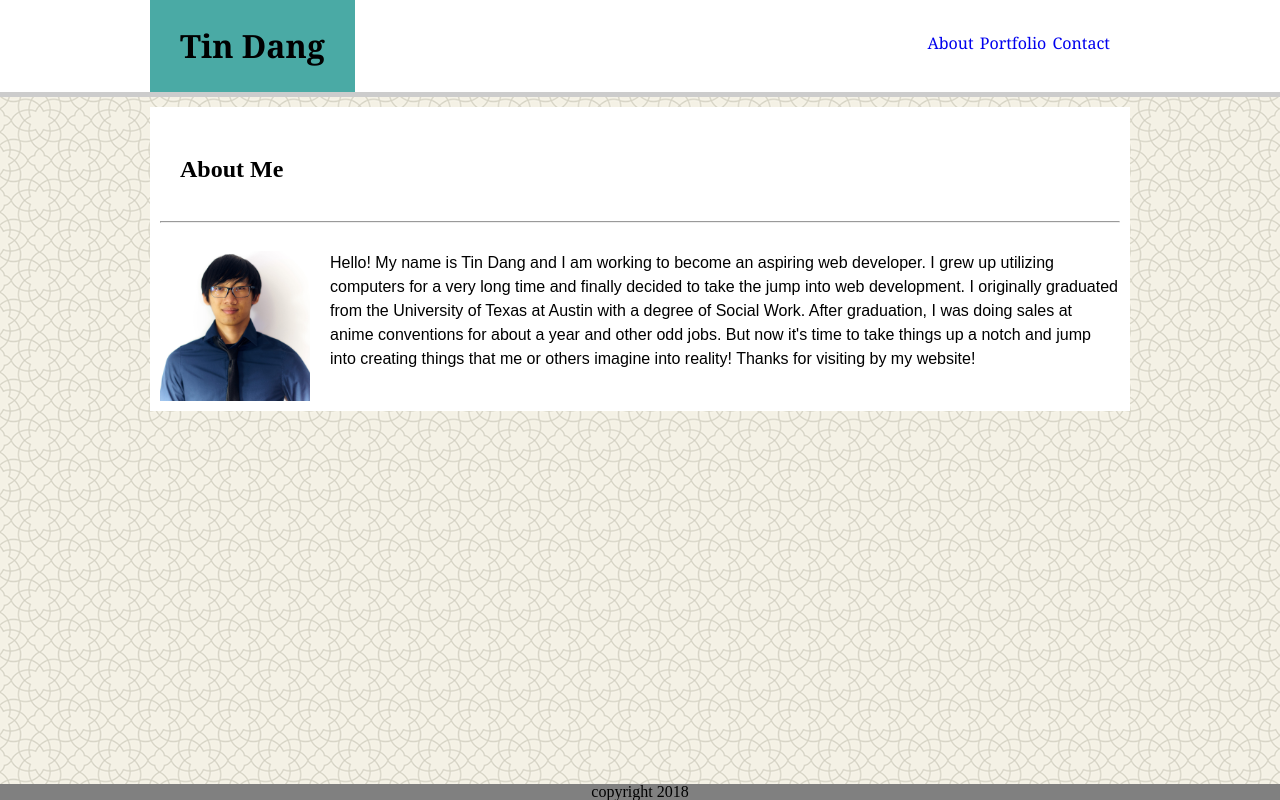
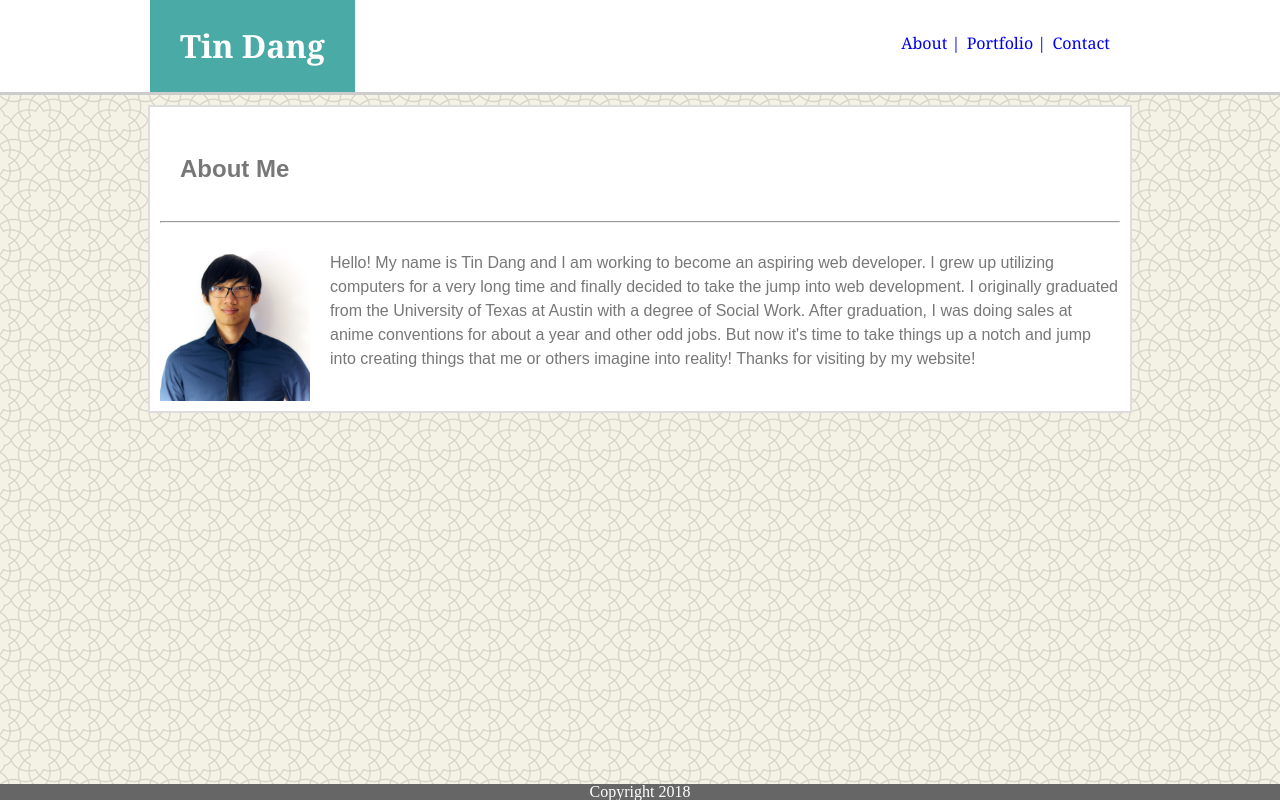
Before and after one commit to tintdang/Basic-Portfolio, a plain HTML site: page index.html in a window 1280 px wide. Drawn offline with Linux system fonts and the light colour scheme.

Commit message:
added a border around main content and changed font stylings on all pages.

```diff
--- a/assets/css/style.css
+++ b/assets/css/style.css
@@ -1,6 +1,12 @@
+body {
+    background-image: url(../images/oriental.png);
+    margin: 0;
+    box-sizing: border-box;
+    color: #777777;
+}
 header {
-    background-color: white;
-    border-bottom: 5px solid #cccccc;
+    background-color: #ffffff;
+    border-bottom: 3px solid #cccccc;
     font-family: 'Georgia', 'Times New Roman', Times, serif;
     float: left;
     width: 100%;
@@ -9,11 +15,6 @@ header {
     margin-right: auto;
 }
 
-body {
-    background-image: url(../images/oriental.png);
-    margin: 0;
-    box-sizing: border-box;
-}
 
 #clearfix::after {
     clear: both;
@@ -33,6 +34,8 @@ h1 {
     text-align: center;
     font-size: 2em;
     font-weight: bold;
+    color: white;
+
 }
 
 h2 {
@@ -65,10 +68,11 @@ a {
 }
 
 #maincontent {
+    clear: both;
     width: 980px;
     margin: auto;
-    box-sizing: border-box;
-
+    border: 2px solid #dddddd;
+    font-family: Arial, 'Helvetica Neue', Helvetica, sans-serif;
 }
 
 #bio-image {
@@ -79,6 +83,7 @@ a {
 p {
     line-height: 1.5em;
     font-family: Arial, 'Helvetica Neue', Helvetica, sans-serif;
+    color: #777777;
 }
 
 #portfoliobox {
@@ -121,5 +126,6 @@ footer {
     bottom: 0;
     position: fixed;
     text-align: center;
-    background: gray;
+    background-color: #666666;
+    color: white;
 }
--- a/index.html
+++ b/index.html
@@ -9,20 +9,21 @@
 </head>
 
 <body>
+    <div>
         <header>
             <section>
                 <h1>Tin Dang</h1>
 
-            <!--Links to the other pages-->
                 <nav>
-                <a href="index.html">About</a>
-                <a href="portfolio.html">Portfolio</a>
+                    <a href="index.html">About |</a>
+                    <a href="portfolio.html">Portfolio |</a>
                     <a href="contact.html">Contact</a>
                 </nav>
+                <!--Links to the other pages-->
             </section>
         </header>
 
-    <div>
+        <div id="maincontent">
             <section class="container">
                 <h2>About Me</h2>
                 <hr>
@@ -32,17 +33,17 @@
                 <!--Picture of me-->
                 <img id="bio-image" width="150" height="150" src="assets/images/profile.jpg" alt="It's me">
                 <p>Hello! My name is Tin Dang and I am working to become an aspiring web developer. I grew up utilizing computers
-                for a very long time and finally decided to take the jump into web development. I originally graduated from
-                the University of Texas at Austin with a degree of Social Work. After graduation, I was doing sales at anime
-                conventions for about a year and other odd jobs. But now it's time to take things up a notch and jump into
-                creating things that me or others imagine into reality! Thanks for visiting by my website!
+                    for a very long time and finally decided to take the jump into web development. I originally graduated
+                    from the University of Texas at Austin with a degree of Social Work. After graduation, I was doing sales
+                    at anime conventions for about a year and other odd jobs. But now it's time to take things up a notch
+                    and jump into creating things that me or others imagine into reality! Thanks for visiting by my website!
                 </p>
             </section>
         </div>
-
         <footer>
-        copyright 2018
+            Copyright 2018
         </footer>
+    </div>
 </body>
 
 </html>
```
Also changed, not shown: contact.html (+3 -5 lines), portfolio.html (+8 -10 lines). Lines whose indentation alone changed are shown as unchanged.
